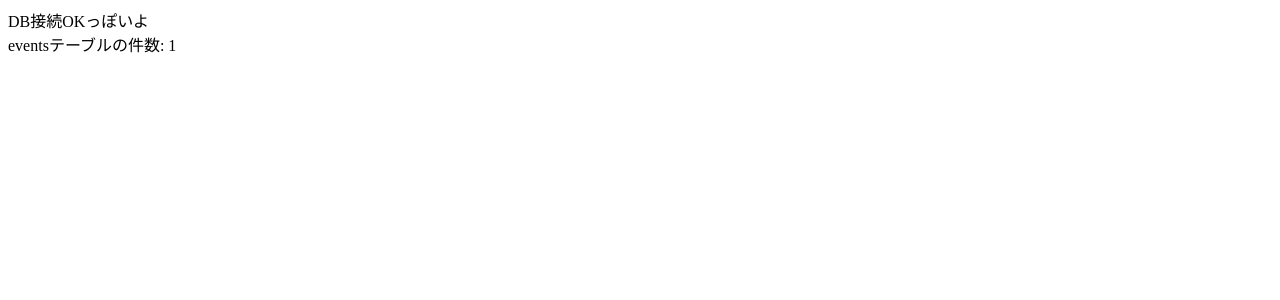
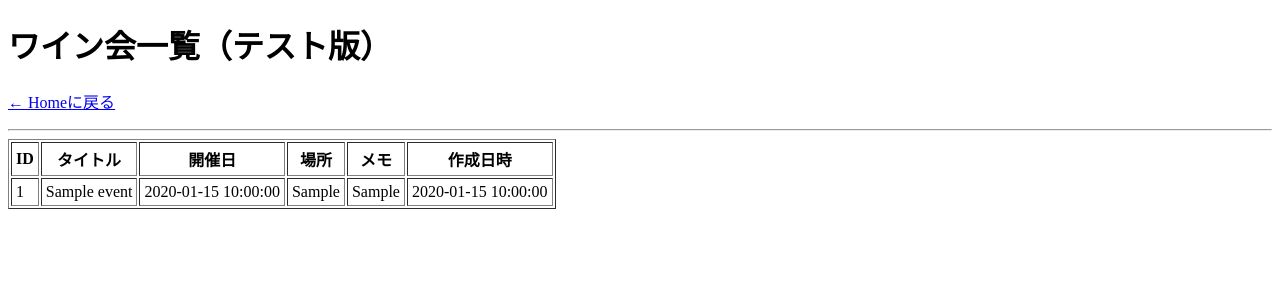
Before and after one commit to sin2yk/vinmemo-app, a PHP site: page /events.php in a window 1280 px wide. Shown: the top 300 px of the page. Run offline with PHP 8.4, Linux system fonts and the light colour scheme; tables that the repository leaves empty or names only in its code hold one stand-in row (values such as "Sample post").

Commit message:
events.php

```diff
--- a/events.php
+++ b/events.php
@@ -1,13 +1,47 @@
 <?php
-require_once 'db_connect.php'; // ここでエラーならDB接続失敗
+require_once 'db_connect.php';
 
-echo "DB接続OKっぽいよ<br>";
-
-// １件だけSELECTしてみる
-$sql = 'SELECT COUNT(*) AS cnt FROM events';
+// イベント一覧を新しい日付順で取得
+$sql = 'SELECT * FROM events ORDER BY event_date DESC';
 $stmt = $pdo->prepare($sql);
 $stmt->execute();
-$row = $stmt->fetch(PDO::FETCH_ASSOC);
+$events = $stmt->fetchAll(PDO::FETCH_ASSOC);
+?>
+<!DOCTYPE html>
+<html lang="ja">
+<head>
+  <meta charset="UTF-8">
+  <title>VinMemo v1 – Events</title>
+</head>
+<body>
+  <h1>ワイン会一覧（テスト版）</h1>
+  <p><a href="home.php">← Homeに戻る</a></p>
+  <hr>
 
-echo "eventsテーブルの件数: " . $row['cnt'];
-?>
+  <?php if (empty($events)) : ?>
+    <p>まだイベントは登録されていません。</p>
+  <?php else : ?>
+    <table border="1" cellpadding="4">
+      <tr>
+        <th>ID</th>
+        <th>タイトル</th>
+        <th>開催日</th>
+        <th>場所</th>
+        <th>メモ</th>
+        <th>作成日時</th>
+      </tr>
+      <?php foreach ($events as $event) : ?>
+        <tr>
+          <td><?= htmlspecialchars($event['id'], ENT_QUOTES, 'UTF-8') ?></td>
+          <td><?= htmlspecialchars($event['title'], ENT_QUOTES, 'UTF-8') ?></td>
+          <td><?= htmlspecialchars($event['event_date'], ENT_QUOTES, 'UTF-8') ?></td>
+          <td><?= htmlspecialchars($event['place'], ENT_QUOTES, 'UTF-8') ?></td>
+          <td><?= nl2br(htmlspecialchars($event['memo'], ENT_QUOTES, 'UTF-8')) ?></td>
+          <td><?= htmlspecialchars($event['created_at'], ENT_QUOTES, 'UTF-8') ?></td>
+        </tr>
+      <?php endforeach; ?>
+    </table>
+  <?php endif; ?>
+
+</body>
+</html>
```
